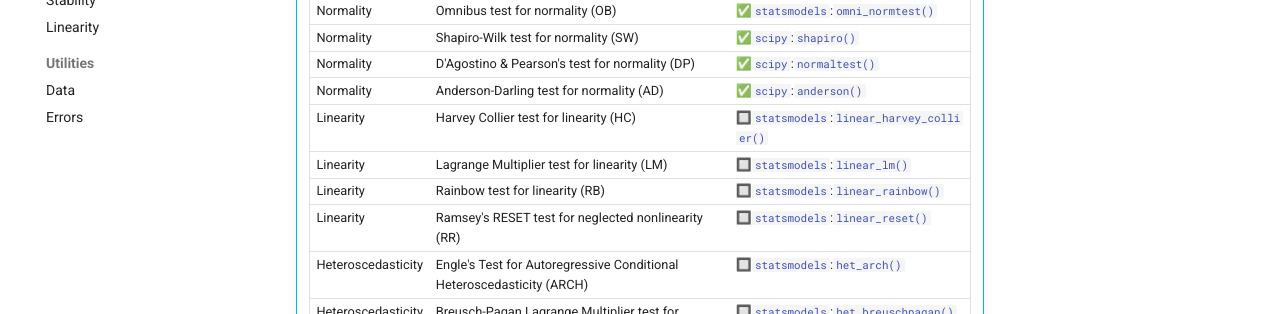
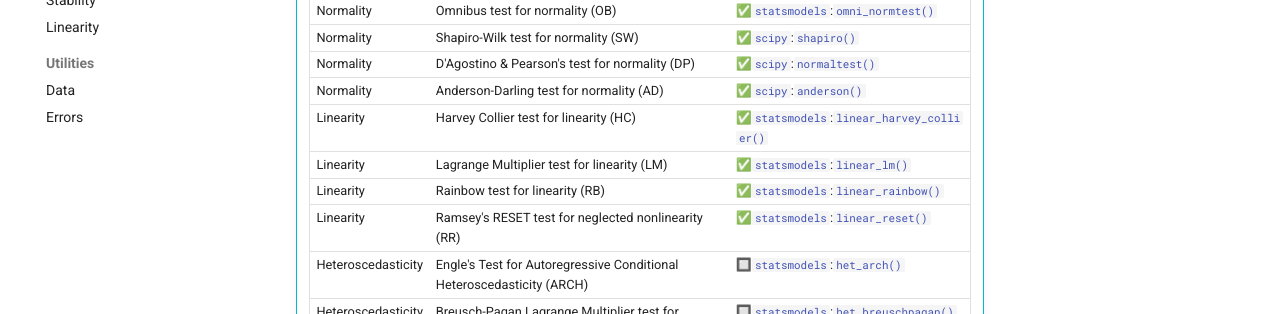
Before and after one commit to data-science-extensions/ts-stat-tests, an MkDocs documentation site: the page built from docs/code/index.md, in a window 1280 px wide and 900 px high, scrolled down 2032 px. Shown: the part 326-640 px from the top of the window. Built offline with MkDocs 1.6.1 and Material for MkDocs 9.7.7, drawn with Linux system fonts in a browser that asks for light colours; comment, search, counter and statistics services are not loaded; the version menu is left out.

```diff
--- a/docs/code/index.md
+++ b/docs/code/index.md
@@ -97,10 +97,10 @@
         | Normality          | Shapiro-Wilk test for normality (SW)                                          | ✅[`scipy`][scipy]:[`shapiro()`][scipy-shapiro]                                                                                                                       |
         | Normality          | D'Agostino & Pearson's test for normality (DP)                                | ✅[`scipy`][scipy]:[`normaltest()`][scipy-normaltest]                                                                                                                 |
         | Normality          | Anderson-Darling test for normality (AD)                                      | ✅[`scipy`][scipy]:[`anderson()`][scipy-anderson]                                                                                                                     |
-        | Linearity          | Harvey Collier test for linearity (HC)                                        | 🔲[`statsmodels`][statsmodels]:[`linear_harvey_collier()`][statsmodels-linear_harvey_collier]                                                                         |
-        | Linearity          | Lagrange Multiplier test for linearity (LM)                                   | 🔲[`statsmodels`][statsmodels]:[`linear_lm()`][statsmodels-linear_lm]                                                                                                 |
-        | Linearity          | Rainbow test for linearity (RB)                                               | 🔲[`statsmodels`][statsmodels]:[`linear_rainbow()`][statsmodels-linear_rainbow]                                                                                       |
-        | Linearity          | Ramsey's RESET test for neglected nonlinearity (RR)                           | 🔲[`statsmodels`][statsmodels]:[`linear_reset()`][statsmodels-linear_reset]                                                                                           |
+        | Linearity          | Harvey Collier test for linearity (HC)                                        | ✅[`statsmodels`][statsmodels]:[`linear_harvey_collier()`][statsmodels-linear_harvey_collier]                                                                         |
+        | Linearity          | Lagrange Multiplier test for linearity (LM)                                   | ✅[`statsmodels`][statsmodels]:[`linear_lm()`][statsmodels-linear_lm]                                                                                                 |
+        | Linearity          | Rainbow test for linearity (RB)                                               | ✅[`statsmodels`][statsmodels]:[`linear_rainbow()`][statsmodels-linear_rainbow]                                                                                       |
+        | Linearity          | Ramsey's RESET test for neglected nonlinearity (RR)                           | ✅[`statsmodels`][statsmodels]:[`linear_reset()`][statsmodels-linear_reset]                                                                                           |
         | Heteroscedasticity | Engle's Test for Autoregressive Conditional Heteroscedasticity (ARCH)         | 🔲[`statsmodels`][statsmodels]:[`het_arch()`][statsmodels-het_arch]                                                                                                   |
         | Heteroscedasticity | Breusch-Pagan Lagrange Multiplier test for heteroscedasticity (BPL)           | 🔲[`statsmodels`][statsmodels]:[`het_breuschpagan()`][statsmodels-het_breuschpagan]                                                                                   |
         | Heteroscedasticity | Goldfeld-Quandt test for homoskedasticity (GQ)                                | 🔲[`statsmodels`][statsmodels]:[`het_goldfeldquandt()`][statsmodels-het_goldfeldquandt]                                                                               |
```
Also changed, not shown: README.md (+4 -4 lines).
